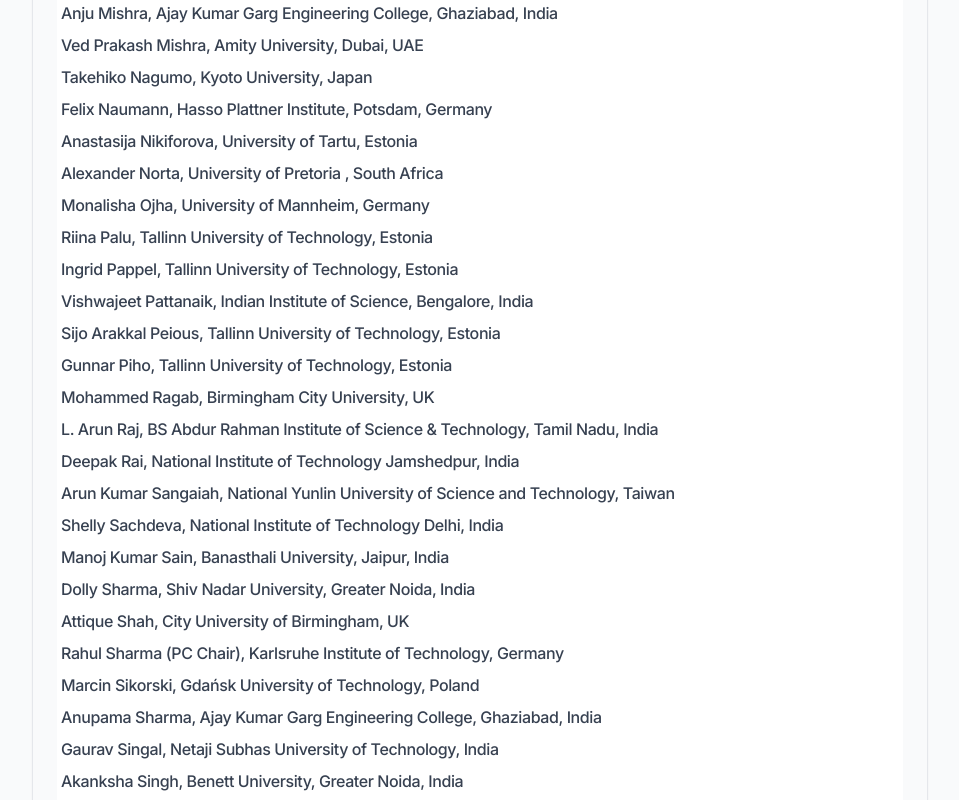
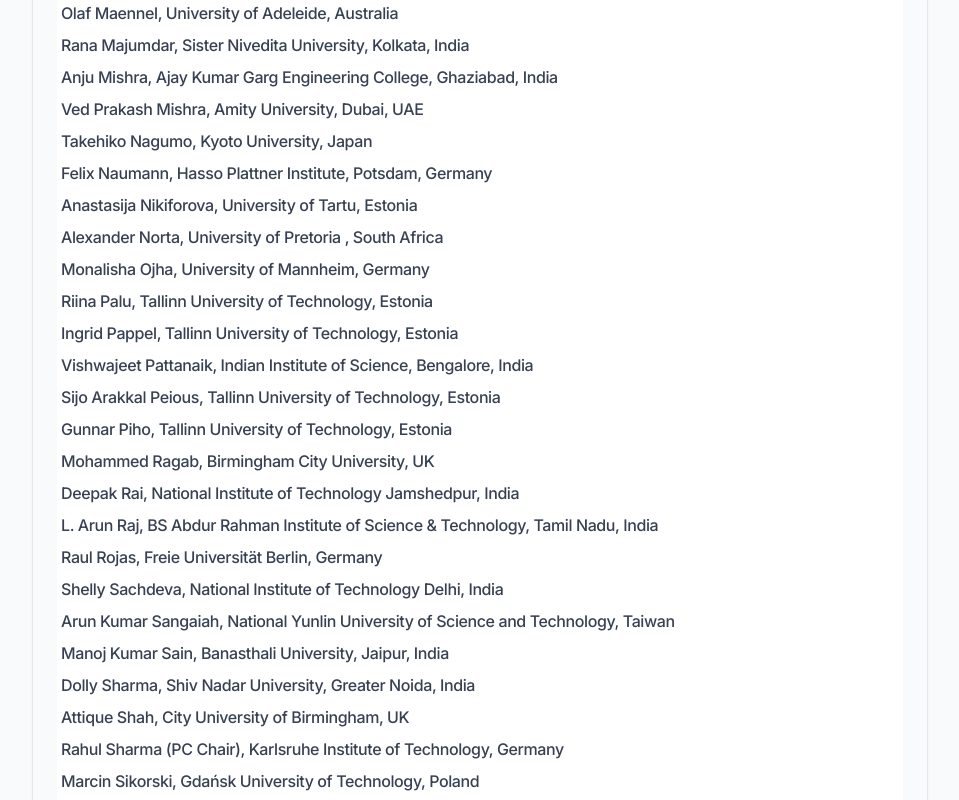
Before and after one commit to Pranay623/NGISE-2026, a React (Vite) app: page /committee/programme-committee in a window 1280 px wide. Shown: the part 2000-2800 px from the top of the page, without its empty margins (160-1119 px from the left). Built offline with nearby package versions, Linux system fonts and the light colour scheme.

Commit message:
Update TechnicalOrgannizers.tsx

```diff
--- a/src/pages/TechnicalOrgannizers.tsx
+++ b/src/pages/TechnicalOrgannizers.tsx
@@ -5,6 +5,7 @@
         "Rozha Kamal Ahmed, Sulaimani Polytechnic University, Iraq",
         "Colin Atkinson, Software Engineering Group, University of Mannheim, Germany",
         "Dagmar Auer, University of Applied Sciences Upper Austria, Hagenberg, Austria",
+        "Mohamed Anis  Bach Tobji , University of Manouba, Tunisia",
         "Ladjel Bellatreche, University of Poitiers, France",
         "Sadok Ben Yahia, University of Southern Denmark, Denmark",
         "Edward Bernroider, WU Wien, Vienna Uiversity of Economics, Austria",
@@ -32,6 +33,7 @@
         "Shilpi Gupta, University of Mannheim, Germany",
         "Ruchi Gupta, Ajay Kumar Garg Engineering College, Ghaziabad, India",
         "Eric Jackson, Tallinn University of Technology, Estonia",
+        "Rim Jallouli, University of Manouba, Tunisia",
         "Marijn Jannsen, Technical University of Delft, the Netherlands",
         "Tina Jukic, University of Ljubljana, Slovenia",
         "Minakshi Kaushik (PC Chair), Karlsruhe Institute of Technology, Germany",
@@ -64,10 +66,11 @@
         "Sijo Arakkal Peious, Tallinn University of Technology, Estonia",
         "Gunnar Piho, Tallinn University of Technology, Estonia",
         "Mohammed Ragab, Birmingham City University, UK",
+        "Deepak Rai, National Institute of Technology Jamshedpur, India",
         "L. Arun Raj, BS Abdur Rahman Institute of Science & Technology, Tamil Nadu, India",
-        "Deepak Rai, National Institute of Technology Jamshedpur, India",
+        "Raul Rojas, Freie Universität Berlin, Germany",
+        "Shelly Sachdeva, National Institute of Technology Delhi, India",
         "Arun Kumar Sangaiah, National Yunlin University of Science and Technology, Taiwan",
-        "Shelly Sachdeva, National Institute of Technology Delhi, India",
         "Manoj  Kumar Sain, Banasthali University, Jaipur, India",
         "Dolly Sharma, Shiv Nadar University, Greater Noida, India",
         "Attique Shah, City University of Birmingham, UK",
@@ -80,14 +83,11 @@
         "Divesh Srivastava, AT&T Labs Research, USA",
         "Kuldar Taveter, University of Tartu, Estonia",
         "A Min Tjoa, Technical University Vienna, Austria",
+        "Athanasios V. Vasilakos, University of Agder, Norway",
         "Ankit Vidyarthi, Jaypee Institute of Information Technology Noida, India",
-        "Weixing Zang, Karlsruhe Institute of Technology, Germany",
+        "Weixing Zhang, Karlsruhe Institute of Technology, Germany",
         "Thomas Ziebermayer, University of Applied Sciences Upper Austria, Hagenberg, Austria",
-        "Athanasios V. Vasilakos, University of Agder, Norway",
         "Shivani Agarwal, Ajay Kumar Garg Engineering College, Ghaziabad, India",
-        "Mohamed Anis  Bach Tobji , University of Manouba, Tunisia",
-        "Rim Jallouli, University of Manouba, Tunisia",
-        "Raul Rojas, Freie Universität Berlin, Germany",
     ];
 
     return (
```
